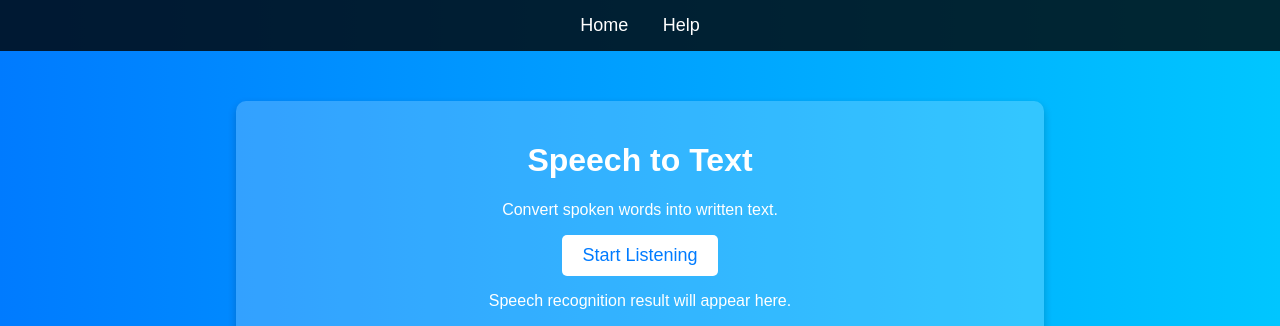
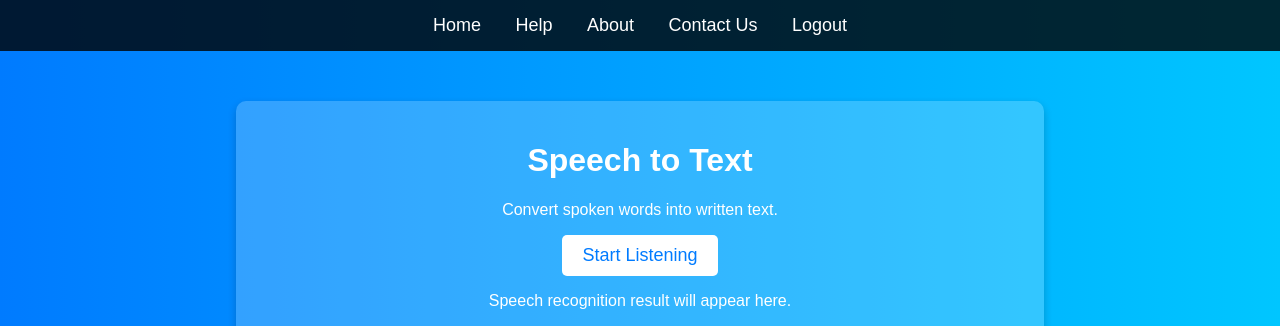
Before and after one commit to 05Maithili/GestureConnect, a Django app: template templates/speech_to_text.html in a window 1280 px wide. Shown: the top 326 px of the page. Run offline with Django 5.2, Linux system fonts and the light colour scheme; the template is opened without the code that fills it, so the values that code supplies are empty.

Commit message:
speech_to_text.html

```diff
--- a/templates/speech_to_text.html
+++ b/templates/speech_to_text.html
@@ -46,6 +46,7 @@
             background: #eef5ff;
             border-radius: 5px;
             overflow-y: auto;
+            color:black;
         }
         .button {
             background: white;
@@ -68,8 +69,10 @@
     <nav>
         {% comment %} <a href="home.html">Home</a> {% endcomment %}
         <a href="{% url 'home' %}">Home</a>
-
-        <a href="#">Help</a>
+        <a href="{% url 'help' %}">Help</a>
+         <a href="{% url 'about' %}">About</a>
+         <a href="{% url 'contact' %}">Contact Us</a>
+         <a href="{% url 'signup_signin' %}" onclick="logout()">Logout</a>
     </nav>
 
     <div class="container">
```
